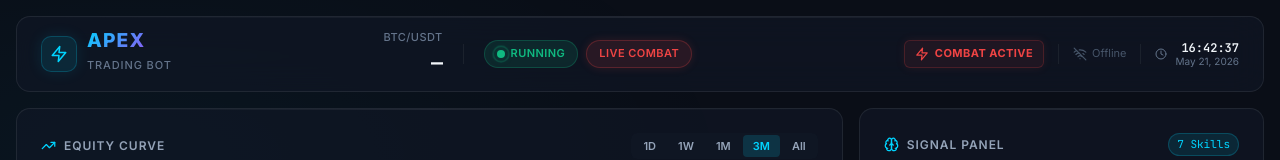
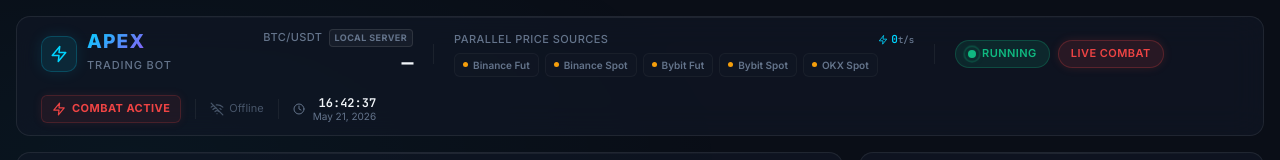
Before and after one commit to asd838447-ui/apex-trading-bot, a React (Vite) app in the folder client/: page / in a window 1280 px wide. Shown: the top 160 px of the page. Built offline with nearby package versions, Linux system fonts and the light colour scheme; no server answers; the HTML template or start-up script is replaced by a standard one.

Commit message:
feat: implement multi-route parallel websocket aggregator to achieve zero-lag price updates with interactive diagnostic UI

```diff
--- a/client/src/App.jsx
+++ b/client/src/App.jsx
@@ -47,6 +47,20 @@ export default function App() {
   const [botMode, setBotMode] = useState('live');
   const [systemStatus, setSystemStatus] = useState('running');
 
+  // Parallel Multi-Source feed statuses
+  const [feedStatuses, setFeedStatuses] = useState({
+    binanceFutures: 'disconnected',
+    binanceSpot: 'disconnected',
+    bybitFutures: 'disconnected',
+    bybitSpot: 'disconnected',
+    okxSpot: 'disconnected',
+  });
+  const [lastActiveSource, setLastActiveSource] = useState('Local Server');
+  const [ticksPerSecond, setTicksPerSecond] = useState(0);
+
+  // Ref to hold tick counter for frequency measurement
+  const tickCounterRef = useRef(0);
+
   // WebSocket
   const wsUrl = useMemo(() => {
     if (typeof window !== 'undefined') {
@@ -62,26 +76,36 @@ export default function App() {
 
   const lastDirectTickTimeRef = useRef(0);
 
-  // Direct real-time high-frequency Multi-Source WebSocket price feed (Zero lag with automatic fallbacks)
+  // Direct real-time high-frequency Multi-Source Parallel WebSocket price feed (Zero lag, instant aggregation)
   useEffect(() => {
-    let ws = null;
-    let reconnectTimer = null;
-    let watchdogTimer = null;
-    let currentSourceIdx = 0;
-
     const sources = [
       {
-        name: 'Binance Futures WS',
+        id: 'binanceFutures',
+        name: 'Binance Fut',
         url: 'wss://fstream.binance.com/ws/btcusdt@aggTrade',
         parse: (data) => data && data.p ? parseFloat(data.p) : null
       },
       {
-        name: 'Binance Spot WS',
+        id: 'binanceSpot',
+        name: 'Binance Spot',
         url: 'wss://stream.binance.com:9443/ws/btcusdt@aggTrade',
         parse: (data) => data && data.p ? parseFloat(data.p) : null
       },
       {
-        name: 'Bybit Spot WS',
+        id: 'bybitFutures',
+        name: 'Bybit Fut',
+        url: 'wss://stream.bybit.com/v5/public/linear',
+        subscribe: { op: 'subscribe', args: ['publicTrade.BTCUSDT'] },
+        parse: (data) => {
+          if (data && data.topic === 'publicTrade.BTCUSDT' && data.data && data.data[0]) {
+            return parseFloat(data.data[0].p);
+          }
+          return null;
+        }
+      },
+      {
+        id: 'bybitSpot',
+        name: 'Bybit Spot',
         url: 'wss://stream.bybit.com/v5/public/spot',
         subscribe: { op: 'subscribe', args: ['publicTrade.BTCUSDT'] },
         parse: (data) => {
@@ -90,24 +114,33 @@ export default function App() {
           }
           return null;
         }
+      },
+      {
+        id: 'okxSpot',
+        name: 'OKX Spot',
+        url: 'wss://ws.okx.com:8443/ws/v5/public',
+        subscribe: { op: 'subscribe', args: [{ channel: 'trades', instId: 'BTC-USDT' }] },
+        parse: (data) => {
+          if (data && data.arg && data.arg.channel === 'trades' && data.data && data.data[0]) {
+            return parseFloat(data.data[0].px);
+          }
+          return null;
+        }
       }
     ];
 
-    const connectPriceWS = () => {
-      const source = sources[currentSourceIdx];
+    const activeConnections = {};
+    const reconnectTimers = {};
 
+    const connectSource = (source, reconnectDelay = 1000) => {
       try {
-        ws = new WebSocket(source.url);
+        const ws = new WebSocket(source.url);
+        activeConnections[source.id] = ws;
 
-        const resetWatchdog = () => {
-          if (watchdogTimer) clearTimeout(watchdogTimer);
-          watchdogTimer = setTimeout(() => {
-            moveToNextSource();
-          }, 6000);
-        };
+        setFeedStatuses((prev) => ({ ...prev, [source.id]: 'connecting' }));
 
         ws.onopen = () => {
-          resetWatchdog();
+          setFeedStatuses((prev) => ({ ...prev, [source.id]: 'connected' }));
           if (source.subscribe) {
             ws.send(JSON.stringify(source.subscribe));
           }
@@ -119,56 +152,62 @@ export default function App() {
             const price = source.parse(rawData);
             if (price && !isNaN(price)) {
               setBtcPrice(price);
+              setLastActiveSource(source.name);
+              tickCounterRef.current += 1;
               lastDirectTickTimeRef.current = Date.now();
-              resetWatchdog();
             }
           } catch (err) {
-            // Silence parser errors
+            // Ignore parser errors
           }
         };
 
         ws.onclose = () => {
-          cleanupTimers();
-          reconnectTimer = setTimeout(() => {
-            moveToNextSource();
-          }, 2000);
+          setFeedStatuses((prev) => ({ ...prev, [source.id]: 'disconnected' }));
+          scheduleReconnect(source, reconnectDelay);
         };
 
         ws.onerror = () => {
-          if (ws) ws.close();
+          ws.close();
         };
 
       } catch (err) {
-        cleanupTimers();
-        reconnectTimer = setTimeout(() => {
-          moveToNextSource();
-        }, 2000);
+        setFeedStatuses((prev) => ({ ...prev, [source.id]: 'disconnected' }));
+        scheduleReconnect(source, reconnectDelay);
       }
     };
 
-    const moveToNextSource = () => {
-      if (ws) {
-        ws.onclose = null;
-        ws.close();
-      }
-      cleanupTimers();
-      currentSourceIdx = (currentSourceIdx + 1) % sources.length;
-      connectPriceWS();
+    const scheduleReconnect = (source, delay) => {
+      if (reconnectTimers[source.id]) clearTimeout(reconnectTimers[source.id]);
+
+      const nextDelay = Math.min(delay * 2, 30000);
+      const jitter = Math.random() * 1000;
+
+      reconnectTimers[source.id] = setTimeout(() => {
+        connectSource(source, nextDelay);
+      }, delay + jitter);
     };
 
-    const cleanupTimers = () => {
-      if (reconnectTimer) clearTimeout(reconnectTimer);
-      if (watchdogTimer) clearTimeout(watchdogTimer);
-    };
+    // Connect to all 5 sources in parallel on startup
+    sources.forEach((src) => connectSource(src));
 
-    connectPriceWS();
+    // Dynamic feed frequency calculator
+    const tpsTimer = setInterval(() => {
+      setTicksPerSecond(tickCounterRef.current);
+      tickCounterRef.current = 0;
+    }, 1000);
 
     return () => {
-      cleanupTimers();
-      if (ws) {
-        ws.onclose = null;
-        ws.close();
-      }
+      clearInterval(tpsTimer);
+      Object.keys(activeConnections).forEach((id) => {
+        const ws = activeConnections[id];
+        if (ws) {
+          ws.onclose = null;
+          ws.close();
+        }
+      });
+      Object.keys(reconnectTimers).forEach((id) => {
+        clearTimeout(reconnectTimers[id]);
+      });
     };
   }, []);
 
@@ -178,9 +217,10 @@ export default function App() {
     const { type, data } = lastMessage;
     switch (type) {
       case 'price_update':
-        // Use backend price update as a fallback if direct stream is lagging or inactive
+        // Use backend price update as a fallback if direct streams are lagging or inactive
         setBtcPrice((prev) => {
           if (Date.now() - lastDirectTickTimeRef.current > 3000 || prev === 0.0) {
+            setLastActiveSource('Local Server');
             return data.price;
           }
           return prev;
@@ -255,6 +295,9 @@ export default function App() {
         systemStatus={systemStatus}
         botMode={botMode}
         onToggleMode={toggleBotMode}
+        feedStatuses={feedStatuses}
+        lastActiveSource={lastActiveSource}
+        ticksPerSecond={ticksPerSecond}
       />
       <Dashboard
         equityCurve={equityCurve}
--- a/client/src/components/Header.jsx
+++ b/client/src/components/Header.jsx
@@ -1,7 +1,16 @@
 import React, { useState, useEffect, useRef } from 'react';
-import { Activity, Wifi, WifiOff, Zap, Clock, ToggleLeft, ToggleRight } from 'lucide-react';
+import { Activity, Wifi, WifiOff, Zap, Clock } from 'lucide-react';
 
-export default function Header({ btcPrice, isConnected, systemStatus, botMode, onToggleMode }) {
+export default function Header({
+  btcPrice,
+  isConnected,
+  systemStatus,
+  botMode,
+  onToggleMode,
+  feedStatuses = {},
+  lastActiveSource = 'Local Server',
+  ticksPerSecond = 0
+}) {
   const [currentTime, setCurrentTime] = useState(new Date());
   const [priceColor, setPriceColor] = useState('var(--text)');
   const prevPriceRef = useRef(btcPrice);
@@ -40,6 +49,14 @@ export default function Header({ btcPrice, isConnected, systemStatus, botMode, o
       })
     : '—';
 
+  const feedLabels = {
+    binanceFutures: 'Binance Fut',
+    binanceSpot: 'Binance Spot',
+    bybitFutures: 'Bybit Fut',
+    bybitSpot: 'Bybit Spot',
+    okxSpot: 'OKX Spot',
+  };
+
   return (
     <header className="header glass-card" style={styles.header}>
       {/* Left: Logo */}
@@ -55,11 +72,66 @@ export default function Header({ btcPrice, isConnected, systemStatus, botMode, o
         </div>
       </div>
 
-      {/* Center: BTC Price + Status */}
+      {/* Center: BTC Price + Multi-Feed Panel */}
       <div style={styles.centerSection}>
         <div style={styles.priceBlock}>
-          <span style={styles.priceLabel}>BTC/USDT</span>
+          <span style={styles.priceLabel}>
+            BTC/USDT
+            <span style={{
+              ...styles.sourceBadge,
+              boxShadow: lastActiveSource !== 'Local Server' ? '0 0 8px rgba(0, 212, 255, 0.2)' : 'none',
+              borderColor: lastActiveSource !== 'Local Server' ? 'rgba(0, 212, 255, 0.3)' : 'rgba(255, 255, 255, 0.1)',
+              background: lastActiveSource !== 'Local Server' ? 'rgba(0, 212, 255, 0.08)' : 'rgba(255, 255, 255, 0.04)',
+              color: lastActiveSource !== 'Local Server' ? 'var(--cyan)' : 'var(--text-muted)'
+            }}>
+              {lastActiveSource.toUpperCase()}
+            </span>
+          </span>
           <span className="mono" style={{ ...styles.priceValue, color: priceColor, transition: 'color 0.15s ease' }}>{priceFormatted}</span>
+        </div>
+
+        <div className="divider" />
+
+        {/* Parallel Feeds Stream Panel */}
+        <div style={styles.feedsSection}>
+          <div style={styles.feedsHeader}>
+            <span style={styles.priceLabel}>PARALLEL PRICE SOURCES</span>
+            <span style={styles.speedValue} className="mono">
+              <Zap size={10} color="var(--cyan)" className="pulse-slow" style={{ marginRight: '3px' }} />
+              {ticksPerSecond} <span style={{ fontSize: '9px', color: 'var(--text-muted)' }}>t/s</span>
+            </span>
+          </div>
+          <div style={styles.feedsRow}>
+            {Object.entries(feedLabels).map(([key, label]) => {
+              const status = feedStatuses[key] || 'disconnected';
+              const isCurrent = lastActiveSource.toLowerCase() === label.toLowerCase();
+              let glowColor = 'rgba(255, 255, 255, 0.15)';
+              if (status === 'connected') glowColor = 'var(--cyan)';
+              else if (status === 'connecting') glowColor = 'var(--amber)';
+
+              return (
+                <div key={key} style={{
+                  ...styles.feedBadge,
+                  borderColor: status === 'connected'
+                    ? (isCurrent ? 'rgba(0, 212, 255, 0.4)' : 'rgba(0, 212, 255, 0.15)')
+                    : 'rgba(255, 255, 255, 0.04)',
+                  background: status === 'connected'
+                    ? (isCurrent ? 'rgba(0, 212, 255, 0.06)' : 'rgba(0, 212, 255, 0.02)')
+                    : 'rgba(255, 255, 255, 0.01)',
+                  color: status === 'connected' ? 'var(--text-primary)' : 'var(--text-muted)',
+                  boxShadow: isCurrent && status === 'connected' ? '0 0 10px rgba(0, 212, 255, 0.1)' : 'none'
+                }}>
+                  <span style={{
+                    ...styles.feedDot,
+                    background: glowColor,
+                    boxShadow: status === 'connected' ? `0 0 6px ${glowColor}` : 'none',
+                    animation: isCurrent && status === 'connected' ? 'pulse-fast 0.6s infinite alternate' : 'none'
+                  }} />
+                  {label}
+                </div>
+              );
+            })}
+          </div>
         </div>
 
         <div className="divider" />
@@ -191,18 +263,72 @@ const styles = {
     display: 'flex',
     flexDirection: 'column',
     alignItems: 'flex-end',
+    minWidth: '150px',
   },
   priceLabel: {
     fontSize: 'var(--text-xs)',
     color: 'var(--text-muted)',
     fontWeight: 500,
     letterSpacing: '0.04em',
+    display: 'flex',
+    alignItems: 'center',
+    gap: '6px',
+  },
+  sourceBadge: {
+    fontSize: '9px',
+    fontWeight: 700,
+    padding: '1px 5px',
+    borderRadius: '4px',
+    border: '1px solid',
+    transition: 'all 0.2s ease',
   },
   priceValue: {
     fontSize: 'var(--text-xl)',
     fontWeight: 700,
     color: 'var(--text-primary)',
     letterSpacing: '-0.02em',
+  },
+  feedsSection: {
+    display: 'flex',
+    flexDirection: 'column',
+    gap: '4px',
+    flex: '1 1 auto',
+    maxWidth: '460px',
+  },
+  feedsHeader: {
+    display: 'flex',
+    alignItems: 'center',
+    justifyContent: 'space-between',
+  },
+  feedsRow: {
+    display: 'flex',
+    alignItems: 'center',
+    gap: '6px',
+    flexWrap: 'wrap',
+  },
+  feedBadge: {
+    display: 'flex',
+    alignItems: 'center',
+    gap: '5px',
+    fontSize: '10px',
+    fontWeight: 600,
+    padding: '3px 8px',
+    borderRadius: '6px',
+    border: '1px solid',
+    transition: 'all 0.15s ease',
+  },
+  feedDot: {
+    width: '5px',
+    height: '5px',
+    borderRadius: '50%',
+    display: 'inline-block',
+  },
+  speedValue: {
+    fontSize: 'var(--text-xs)',
+    fontWeight: 600,
+    color: 'var(--cyan)',
+    display: 'flex',
+    alignItems: 'center',
   },
   statusBadges: {
     display: 'flex',
```
Also changed, not shown: 4 other files (tests, documents, lock files or other folders).
